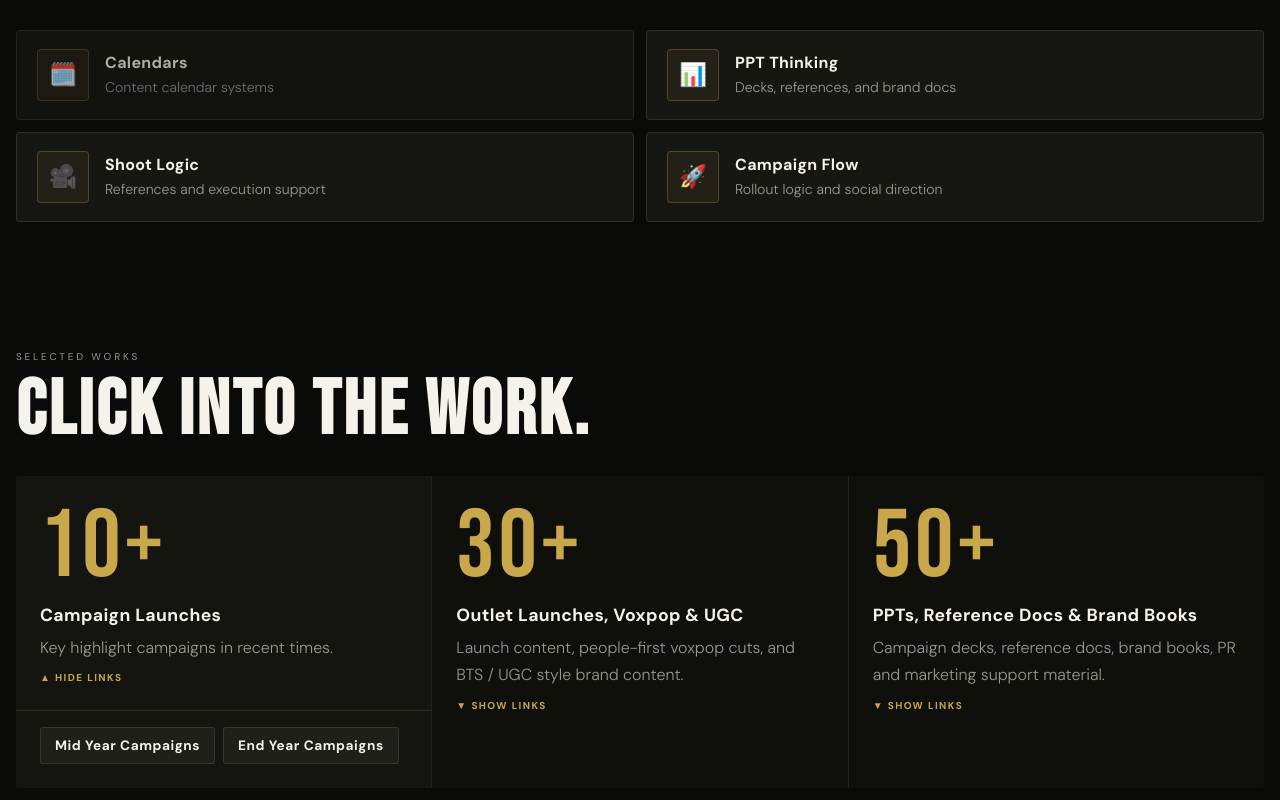
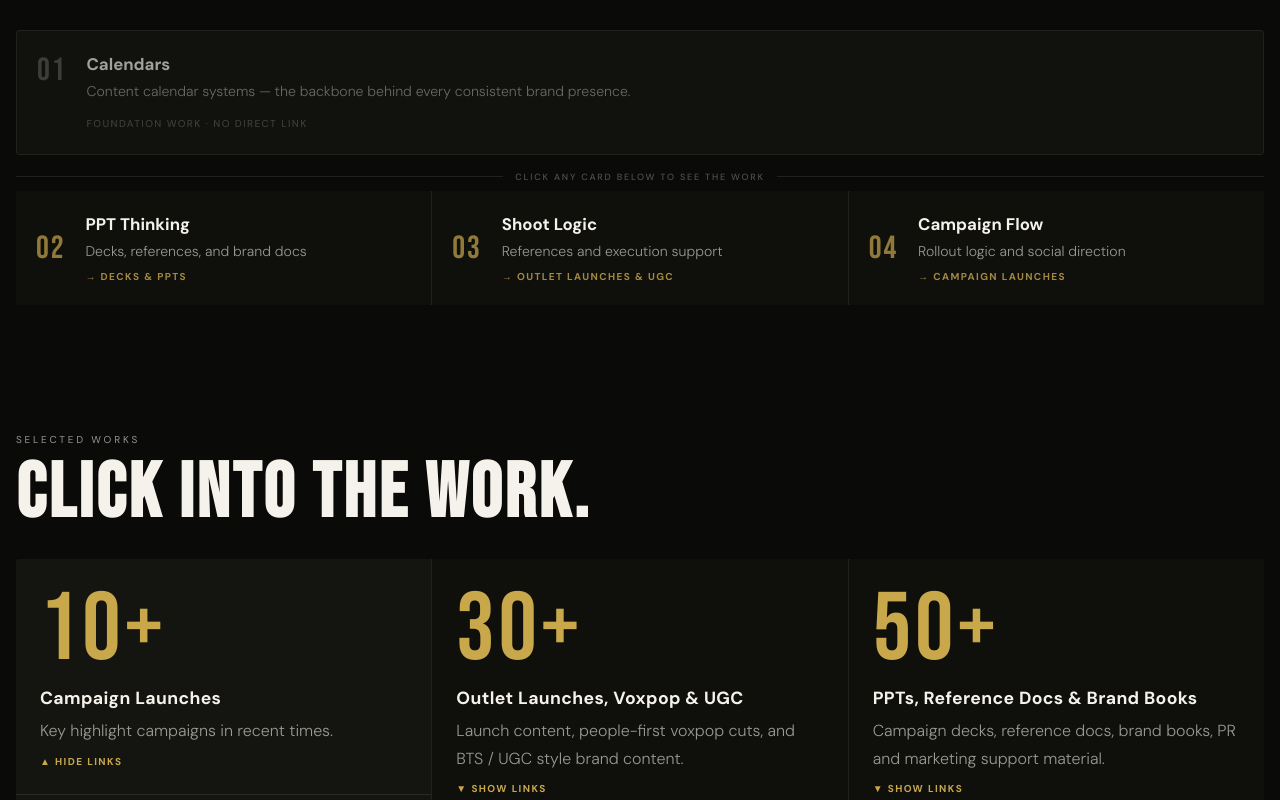
Before and after one commit to Abhishek-7-de/abhishek-portfolio, a React (Vite) app: page / in a window 1280 px wide. Shown: the part 1200-2000 px from the top of the page. Built offline with nearby package versions, Linux system fonts and the light colour scheme.

Commit message:
WhyMe redesign - no emojis, clear linking, bigger chips

```diff
--- a/src/sections/SelectedWorks.jsx
+++ b/src/sections/SelectedWorks.jsx
@@ -51,9 +51,13 @@ export default function SelectedWorks() {
         {selectedWorks.map((item, index) => {
           const isOpen = openIndex === index;
 
+          // Generate a slug ID for direct linking
+          const cardId = `work-${item.title.toLowerCase().replace(/\s+/g, "-").replace(/[^a-z0-9-]/g, "")}`;
+
           return (
             <div
               key={item.title}
+              id={cardId}
               className={`selected-card ${isOpen ? "selected-card-open" : ""}`}
             >
               <button
@@ -74,10 +78,7 @@ export default function SelectedWorks() {
                 </div>
               </button>
 
-              {/* Drawer — opens smoothly, scrollable if many links */}
-              <div
-                className={`selected-drawer ${isOpen ? "selected-drawer-open" : ""}`}
-              >
+              <div className={`selected-drawer ${isOpen ? "selected-drawer-open" : ""}`}>
                 {item.links.length > 0 ? (
                   <div className="selected-links">
                     {item.links.map((link) => (
--- a/src/sections/WhyMe.jsx
+++ b/src/sections/WhyMe.jsx
@@ -1,29 +1,28 @@
 export default function WhyMe() {
-  const cards = [
-    {
-      title: "Calendars",
-      icon: "🗓️",
-      text: "Content calendar systems",
-      href: "#why-me",
-      muted: true,
-    },
+  const linked = [
     {
       title: "PPT Thinking",
-      icon: "📊",
+      tag: "02",
       text: "Decks, references, and brand docs",
+      sub: "→ Decks & PPTs",
       href: "#selected-works",
+      highlight: true,
     },
     {
       title: "Shoot Logic",
-      icon: "🎥",
+      tag: "03",
       text: "References and execution support",
+      sub: "→ Outlet launches & UGC",
       href: "#selected-works",
+      highlight: true,
     },
     {
       title: "Campaign Flow",
-      icon: "🚀",
+      tag: "04",
       text: "Rollout logic and social direction",
+      sub: "→ Campaign launches",
       href: "#selected-works",
+      highlight: true,
     },
   ];
 
@@ -36,26 +35,38 @@ export default function WhyMe() {
         real execution.
       </h2>
 
-      <div className="why-mini-grid">
-        {cards.map((card) =>
-          card.muted ? (
-            <div key={card.title} className="why-mini-card is-muted">
-              <span className="why-mini-icon">{card.icon}</span>
-              <div>
+      <div className="why-grid-new">
+
+        {/* ── Muted calendar card — no link ── */}
+        <div className="why-card-muted">
+          <span className="why-tag">01</span>
+          <div className="why-card-body">
+            <h3>Calendars</h3>
+            <p>Content calendar systems — the backbone behind every consistent brand presence.</p>
+            <span className="why-no-link">Foundation work · No direct link</span>
+          </div>
+        </div>
+
+        {/* ── Divider label ── */}
+        <div className="why-divider">
+          <span>Click any card below to see the work</span>
+        </div>
+
+        {/* ── 3 linked cards ── */}
+        <div className="why-linked-grid">
+          {linked.map((card) => (
+            <a key={card.title} href={card.href} className="why-card-linked">
+              <span className="why-tag why-tag-gold">{card.tag}</span>
+              <div className="why-card-body">
                 <h3>{card.title}</h3>
                 <p>{card.text}</p>
+                <span className="why-follow">{card.sub}</span>
               </div>
-            </div>
-          ) : (
-            <a key={card.title} href={card.href} className="why-mini-card is-link">
-              <span className="why-mini-icon">{card.icon}</span>
-              <div>
-                <h3>{card.title}</h3>
-                <p>{card.text}</p>
-              </div>
+              <span className="why-arrow">↗</span>
             </a>
-          )
-        )}
+          ))}
+        </div>
+
       </div>
     </section>
   );
--- a/src/styles.css
+++ b/src/styles.css
@@ -1102,3 +1102,185 @@ img, video { max-width: 100%; }
     gap: 1px;
   }
 }
+
+/* ============================================================
+   WHY ME — REDESIGNED
+   ============================================================ */
+
+.why-grid-new {
+  margin-top: 28px;
+  display: flex;
+  flex-direction: column;
+  gap: 0;
+}
+
+/* Muted calendar card */
+.why-card-muted {
+  display: flex;
+  align-items: flex-start;
+  gap: 20px;
+  padding: 22px 20px;
+  border: 1px solid var(--border);
+  border-radius: 4px;
+  background: var(--white-06);
+  opacity: 0.65;
+  position: relative;
+}
+
+.why-tag {
+  font-family: var(--font-display);
+  font-size: 2rem;
+  letter-spacing: 0.06em;
+  color: var(--white-30);
+  flex-shrink: 0;
+  line-height: 1;
+  margin-top: 2px;
+}
+
+.why-tag-gold {
+  color: var(--gold);
+  opacity: 0.7;
+}
+
+.why-card-body h3 {
+  margin: 0 0 6px;
+  font-size: 1.05rem;
+  font-weight: 600;
+  color: var(--white);
+}
+
+.why-card-body p {
+  margin: 0 0 8px;
+  font-size: 0.88rem;
+  line-height: 1.55;
+  color: var(--white-60);
+  font-weight: 300;
+}
+
+.why-no-link {
+  font-size: 10px;
+  letter-spacing: 0.14em;
+  text-transform: uppercase;
+  color: var(--white-30);
+  font-weight: 500;
+}
+
+/* Divider */
+.why-divider {
+  display: flex;
+  align-items: center;
+  gap: 12px;
+  margin: 16px 0 8px;
+}
+
+.why-divider::before,
+.why-divider::after {
+  content: '';
+  flex: 1;
+  height: 1px;
+  background: var(--border);
+}
+
+.why-divider span {
+  font-size: 9px;
+  letter-spacing: 0.2em;
+  text-transform: uppercase;
+  color: var(--white-30);
+  white-space: nowrap;
+  font-weight: 500;
+}
+
+/* Linked cards grid */
+.why-linked-grid {
+  display: flex;
+  flex-direction: column;
+  gap: 1px;
+  background: var(--border);
+  border-radius: 4px;
+  overflow: hidden;
+}
+
+.why-card-linked {
+  display: flex;
+  align-items: center;
+  gap: 20px;
+  padding: 22px 20px;
+  background: var(--black-2);
+  position: relative;
+  transition: all 0.22s ease;
+  cursor: pointer;
+}
+
+.why-card-linked::before {
+  content: '';
+  position: absolute;
+  left: 0; top: 0; bottom: 0;
+  width: 2px;
+  background: var(--gold);
+  opacity: 0;
+  transition: opacity 0.22s ease;
+}
+
+.why-card-linked:hover {
+  background: var(--black-3);
+  padding-left: 24px;
+}
+
+.why-card-linked:hover::before { opacity: 1; }
+
+.why-follow {
+  display: block;
+  font-size: 10px;
+  letter-spacing: 0.14em;
+  text-transform: uppercase;
+  color: var(--gold);
+  font-weight: 600;
+  opacity: 0.8;
+}
+
+.why-arrow {
+  margin-left: auto;
+  font-size: 1.1rem;
+  color: var(--gold);
+  opacity: 0;
+  transform: translateX(-6px);
+  transition: all 0.22s ease;
+  flex-shrink: 0;
+}
+
+.why-card-linked:hover .why-arrow {
+  opacity: 1;
+  transform: translateX(0);
+}
+
+@media (min-width: 768px) {
+  .why-linked-grid {
+    display: grid;
+    grid-template-columns: repeat(3, 1fr);
+  }
+}
+
+/* ============================================================
+   LOGO CHIPS — bigger, more readable
+   ============================================================ */
+
+.logo-chip {
+  min-height: 38px !important;
+  min-width: 64px !important;
+  padding: 8px 12px !important;
+}
+
+.logo-chip-text {
+  font-size: 11px !important;
+  font-weight: 800 !important;
+  letter-spacing: 0.04em !important;
+}
+
+.logo-chip-img {
+  max-width: 72px !important;
+  max-height: 22px !important;
+}
+
+.cloud {
+  width: 190px !important;
+}
```
